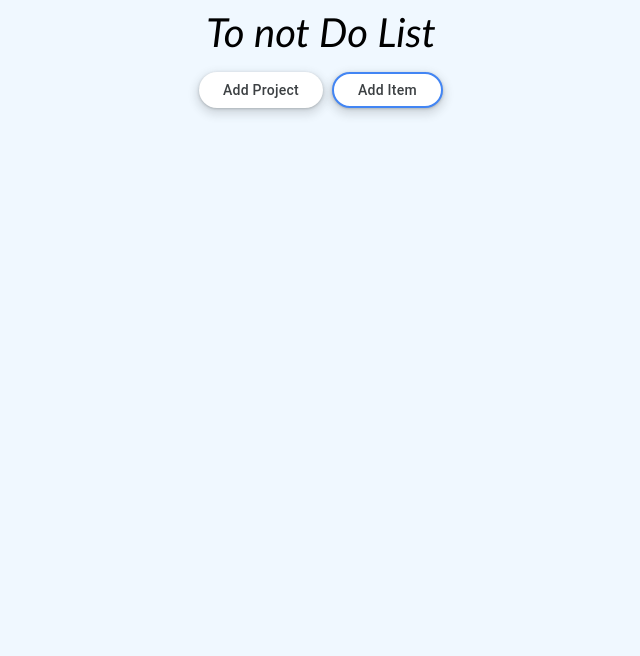
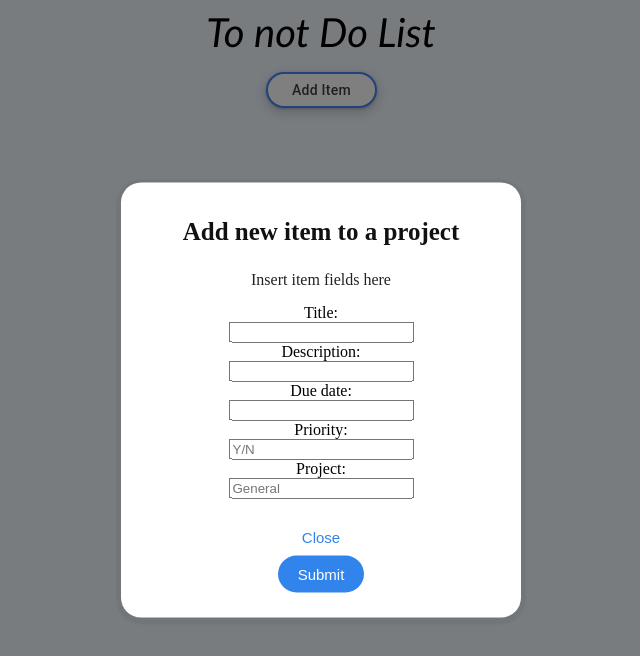
Before and after one commit to nothinktank/ToDoList, a website built with webpack: page src/template.html in a window 1280 px wide. Both pictures are taken after a click on the button "Add Item". Shown: the whole page, without its empty margins (319-959 px from the left). Built offline with nearby package versions, Linux system fonts and the light colour scheme.

Commit message:
removed add project button and added popup modal to add item button

```diff
--- a/src/index.js
+++ b/src/index.js
@@ -1,8 +1,8 @@
 import './style.css';
-import Item from './item.js';
+import {Item, addNewItem} from './item.js';
 import {Project, addNewProject} from './project.js';
 
-import createPopup from './newProjectPopup.js';
+import createPopup from './newItemPopup.js';
 // import hardenImage from './chef.jpg';
 
 const image = document.createElement('img');
@@ -35,24 +35,6 @@ console.log('logging something for the restaurant');
 const item = new Item('work on popup modal', 'add a popup modal for item detail', '3/1/2025','1' );
 item.detail();
 
-//add new project to project list array when click submit button
-//   function addNewProject(){
-//     let popupNode = document.querySelector('#popup');
-//     let name = document.querySelector('#name');
-//     let priority = document.querySelector('#priority');
-
-//     if (name.value) {
-//       let newProject = new Project(name.value, priority.value);
-//       projectList.push(newProject);
-//       // this.displayBook(nb);
-
-//     name.value = '';
-//     priority.value = '';
-
-//     popupNode.classList.remove('active');
-//   }
-// }
-// let newProject = new Project();
 document.querySelector('.submit-btn').addEventListener('click', ()=>{
   addNewProject(projectList);
   console.log(projectList);
@@ -60,32 +42,11 @@ document.querySelector('.submit-btn').addEventListener('click', ()=>{
 
 
 
-//set up nav button on-click events
+//call the project popup modal on click
 
-// addProject.addEventListener('click', () => {
-//   while(div.firstChild){
-//     div.removeChild(div.firstChild);
-//   }
-//   renderMenu();
-// })
-
-// infoButton.addEventListener('click', () => {
-//   while(div.firstChild){
-//     div.removeChild(div.firstChild);
-//   }
-//   renderRestaurantInfo();
-// })
-
-// homeButton.addEventListener('click', () => {
-//   while(div.firstChild){
-//     div.removeChild(div.firstChild);
-//   }
-//   renderHome();
-// })
-
-//call the popup modal on click
-
-let popup = createPopup('#popup');
-document.querySelector('#open-project-popup').addEventListener('click', popup);
+let popup = createPopup('#item-popup');
+document.querySelector('#open-item-popup').addEventListener('click', popup);
 
 let removeBtnList = document.querySelectorAll('.remove');
+
+//call the project popup modal on click
--- a/src/item.js
+++ b/src/item.js
@@ -1,5 +1,5 @@
 //item class for to do items duplication
-export default class Item {
+export class Item {
   constructor(title, description, dueDate, priority){
     this.title = title;
     this.description = description;
@@ -13,3 +13,23 @@ export default class Item {
 
 
   }
+
+  export function addNewItem(projectList) {
+    let popupNode = document.querySelector('#item-popup');
+    let title = document.querySelector('#title');
+    let description = document.querySelector('#description');
+    let dueDate = document.querySelector('#dueDate');
+    let priority = document.querySelector('#priority');
+    let project = document.querySelector('#project');
+
+
+    //if title field is not blank then initialize a new item using item class
+    //check if it matches any existing project, if it does, then push this item to that object
+    //if project field doesn't match with any existing project, create a new project and add
+    //the item to the created project
+
+    if (title.value){
+      let newItem = new Item(title.value, description.value, dueDate.value, priority.value, project.value)
+      console.log(newItem);
+    }
+  }
--- a/src/project.js
+++ b/src/project.js
@@ -9,7 +9,7 @@ export class Project {
 }
 
 export function addNewProject(projectList){
-    let popupNode = document.querySelector('#popup');
+    let popupNode = document.querySelector('#project-popup');
     let name = document.querySelector('#name');
     let priority = document.querySelector('#priority');
 
--- a/src/template.html
+++ b/src/template.html
@@ -9,7 +9,7 @@
   <header>
     To not Do List
     <nav>
-      <button id="open-project-popup">Add Project</button>
+      <!-- <button id="open-project-popup">Add Project</button> -->
       <button id="open-item-popup">Add Item</button>
       <!-- <button class="menu">Menu</button> -->
       <!-- <button class="about">About our restaurant</button> -->
@@ -21,7 +21,7 @@
 
 
     <!-- addObject popup modal -->
-    <div class="popup" id="popup">
+    <!-- <div class="popup" id="project-popup">
       <div class="overlay"></div>
         <div class="popup-content">
           <h2>Add New Object to the List</h2>
@@ -29,8 +29,7 @@
           <div class="flex-box">
             <div>Name: </div><input type="text" id="name">
             <div>Priority: </div><input type="text" id="priority">
-            <!-- <div>How many pages: </div><input type="text" id="pageCount">
-            <div>Read or not: </div><input type="text" id="readOrNot" placeholder="Y/N"> -->
+
           </div>
 
           <div class="controls">
@@ -39,19 +38,20 @@
           </div>
         </div>
 
-    </div>
+    </div> -->
 
     <!-- add item popup modal -->
-    <div class="popup" id="popup">
+    <div class="popup" id="item-popup">
       <div class="overlay"></div>
         <div class="popup-content">
-          <h2>Add New Object to the List</h2>
-          <p>Insert project fields here</p>
+          <h2>Add new item to a project</h2>
+          <p>Insert item fields here</p>
           <div class="flex-box">
-            <div>Name: </div><input type="text" id="name">
-            <div>Priority: </div><input type="text" id="priority">
-            <!-- <div>How many pages: </div><input type="text" id="pageCount">
-            <div>Read or not: </div><input type="text" id="readOrNot" placeholder="Y/N"> -->
+            <div>Title: </div><input type="text" id="title">
+            <div>Description: </div><input type="text" id="description">
+            <div>Due date: </div><input type="text" id="duedate">
+            <div>Priority: </div><input type="text" id="priority" placeholder="Y/N">
+            <div>Project: </div><input type="text" id="Project" placeholder="General">
           </div>
 
           <div class="controls">
```
Also changed, not shown: src/newItemPopup.js (renamed from src/newProjectPopup.js).
